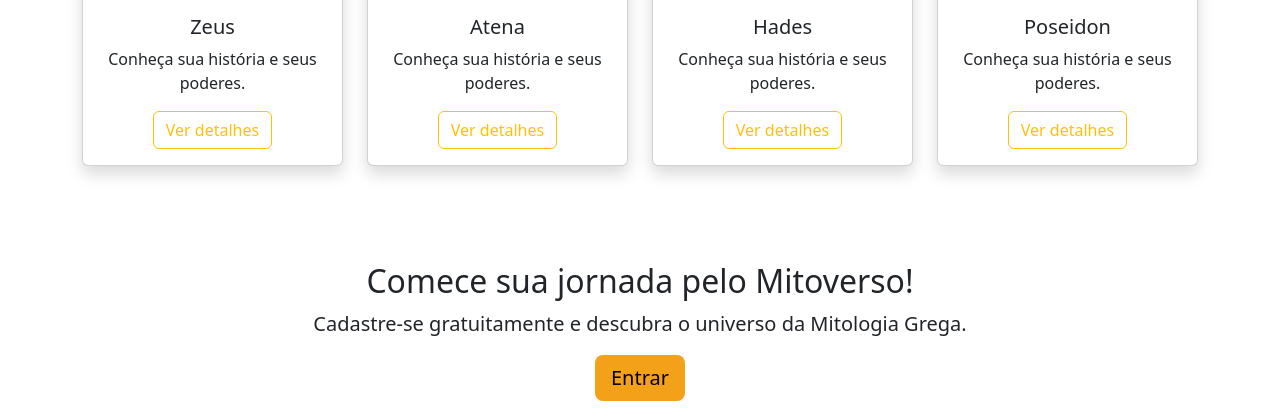
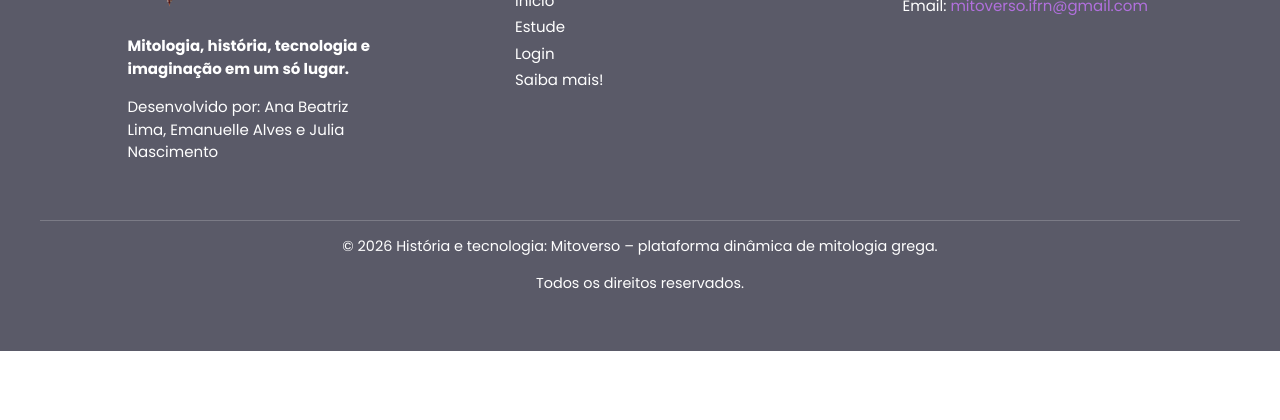
Before and after one commit to JuliaNasc1mento/Mitoverso, a Flask app: page / in a window 1280 px wide. Shown: the part 1909-2329 px from the top of the page. After the commit the page ends 2260 px from the top, so only its background shows below. Run offline with Flask 3, Linux system fonts and the light colour scheme.

Commit message:
Atualizações da tela index
Exclusão de uma section da página index e outras alterações na mesma página.

```diff
--- a/app/static/css/cabecalho.css
+++ b/app/static/css/cabecalho.css
@@ -68,11 +68,6 @@
     transition: .3s;
 }
 
-.btn-login:hover{
-    background: #F4A11A !important;
-    color: #FFFFFF !important;
-}
-
 .btn-login i{
     color: #FFFFFF !important;
     margin-right: 8px;
@@ -81,10 +76,6 @@
 .btn-login:hover{
     background:var(--laranja);
     color:white;
-}
-
-.btn-login i{
-    margin-right:8px;
 }
 
 /*=========================
--- a/app/templates/base.html
+++ b/app/templates/base.html
@@ -5,11 +5,11 @@
     <meta name="viewport" content="width=device-width, initial-scale=1.0">                                          <!-- Ocupa 100% da área disponivel -->
     <title>{% block titulo %} {% endblock %}</title>                                                                <!-- Título utilizando jinja -->
     <link rel="shortcut icon" href="{{ url_for('static', filename='img/img01 - logo.png') }}" type="image/x-icon">  <!-- Imagem favicon-->
+    <link href="https://cdn.jsdelivr.net/npm/bootstrap@5.3.8/dist/css/bootstrap.min.css" rel="stylesheet">          <!-- Bootstrap CSS -->
+    <link rel="stylesheet" href="https://cdn.jsdelivr.net/npm/bootstrap-icons@1.11.3/font/bootstrap-icons.min.css"> <!-- Bootstrap Icons -->
     <link rel="stylesheet" href="{{ url_for('static', filename='css/style.css') }}">                                <!-- CSS style-->
     <link rel="stylesheet" href="{{ url_for('static', filename='css/cabecalho.css') }}">                            <!-- CSS cabeçalho -->
     <link rel="stylesheet" href="{{ url_for('static', filename='css/rodape.css') }}">                               <!-- CSS rodapé-->
-    <link href="https://cdn.jsdelivr.net/npm/bootstrap@5.3.8/dist/css/bootstrap.min.css" rel="stylesheet">          <!-- Bootstrap CSS -->
-    <link rel="stylesheet" href="https://cdn.jsdelivr.net/npm/bootstrap-icons@1.11.3/font/bootstrap-icons.min.css"> <!-- Bootstrap Icons -->
     {% block css %} {% endblock %}
 </head>
 <body>
--- a/app/templates/index.html
+++ b/app/templates/index.html
@@ -62,6 +62,8 @@
 <!-- Categorias -->
 <section class="container pb-5">
     <div class="row g-4">
+
+        <!-- Categoria de Deuses -->
         <div class="col-lg-4">
             <div class="card categoria shadow">
                 <img src="{{ url_for('static', filename='img/deuses.jpg') }}" class="card-img-top">
@@ -77,6 +79,7 @@
             </div>
         </div>
 
+        <!-- Categoria de Heróis -->
         <div class="col-lg-4">
             <div class="card categoria shadow">
                 <img src="{{ url_for('static', filename='img/herois.jpg') }}" class="card-img-top">
@@ -92,6 +95,7 @@
             </div>
         </div>
 
+        <!-- Categoria de Monstros -->
         <div class="col-lg-4">
             <div class="card categoria shadow">
                 <img src="{{ url_for('static', filename='img/monstros.jpg') }}" class="card-img-top">
@@ -109,29 +113,6 @@
     </div>
 </section>
 
-<!-- Destaques -->
-<section class="container py-5">
-    <h2 class="text-center titulo mb-5">Personagens em Destaque</h2>
-    <div class="row g-4">
-        {% for personagem in ['Zeus','Atena','Hades','Poseidon'] %}
-        <div class="col-md-6 col-lg-3">
-            <div class="card shadow">
-                <img src="{{ url_for('static', filename='img/personagem.jpg') }}" class="card-img-top">
-                <div class="card-body text-center">
-                    <h5>{{ personagem }}</h5>
-                    <p>Conheça sua história e seus poderes.</p>
-
-                    <a href="{{ url_for('cards') }}" class="btn btn-outline-warning">
-                        Ver detalhes
-                    </a>
-
-                </div>
-            </div>
-        </div>
-        {% endfor %}
-    </div>
-</section>
-
 <!-- Section final -->
 <section class="container text-center py-5">
     <h2>Comece sua jornada pelo Mitoverso!</h2>
```
Also changed, not shown: app/static/css/style.css (line endings or trailing spaces).
